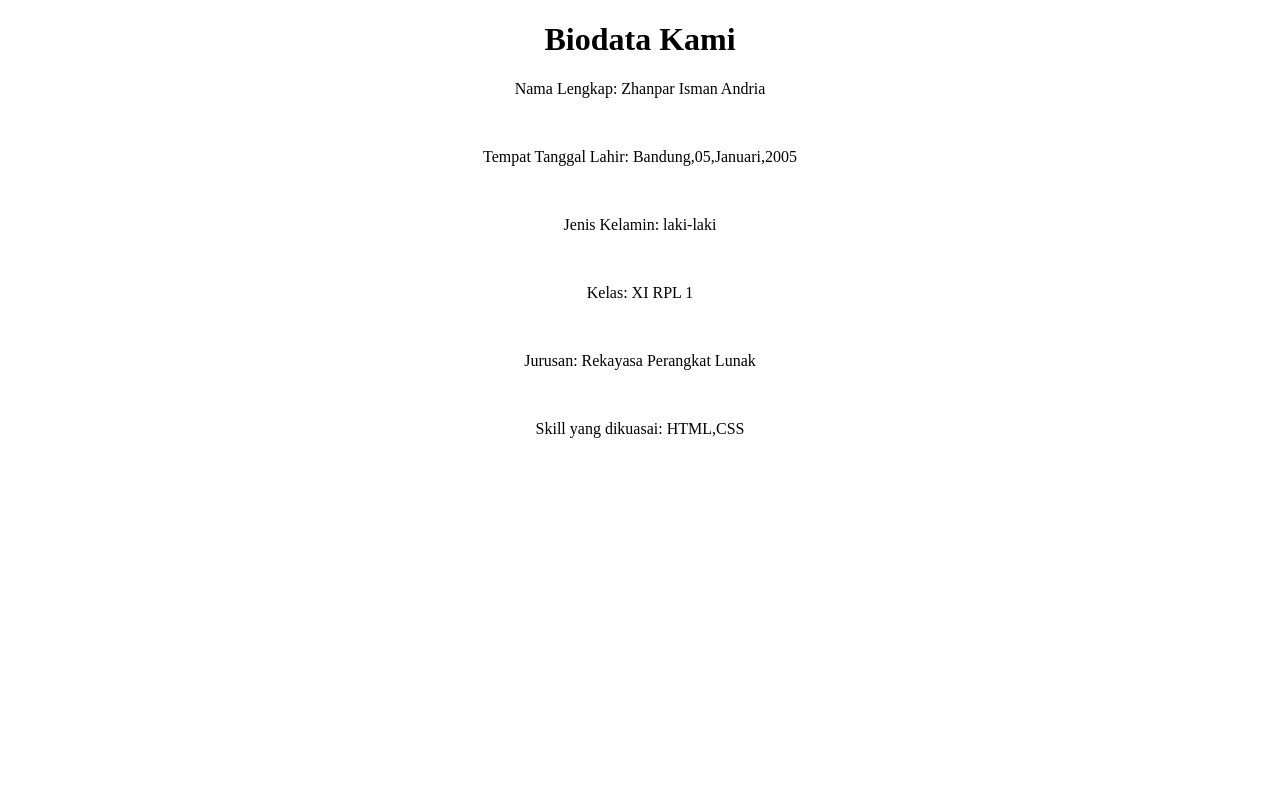
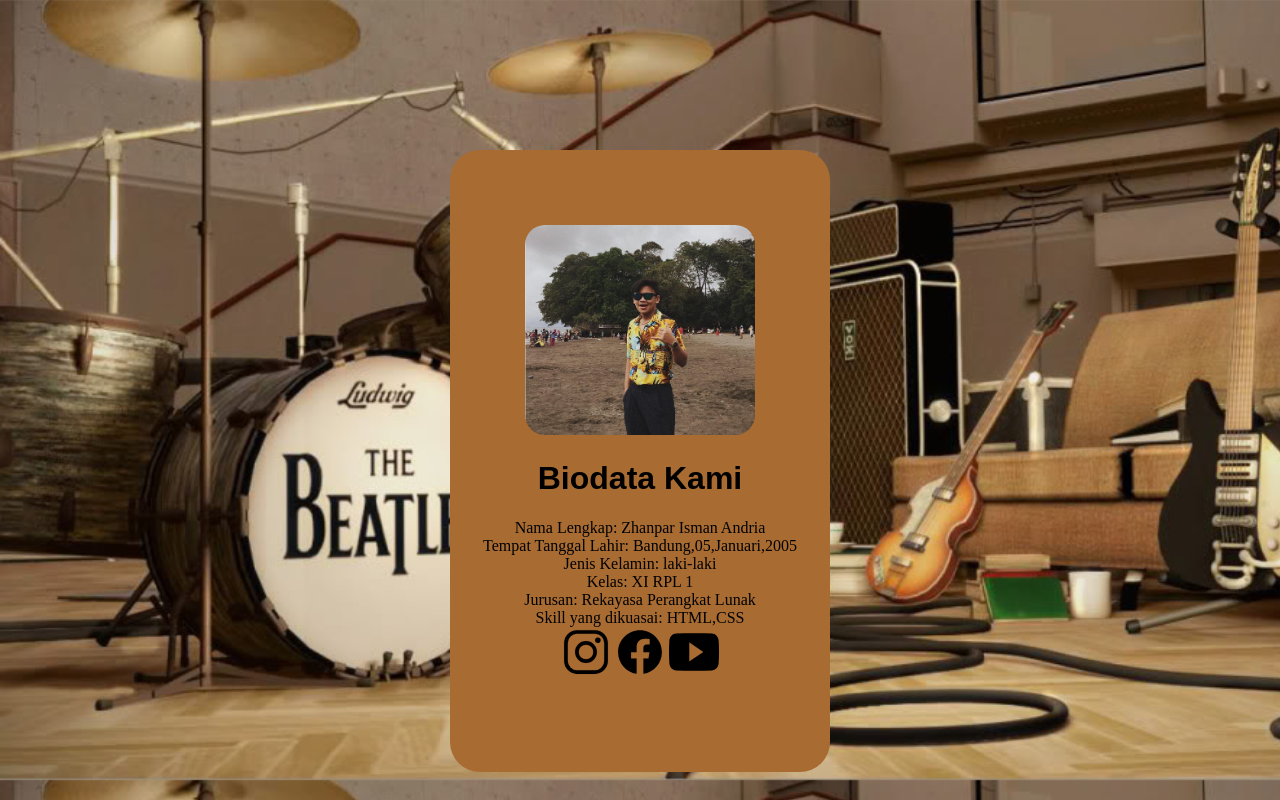
Before and after one commit to Zhanpar789/biodata, a plain HTML site: page index.html in a window 1280 px wide. Drawn offline with nearby package versions, Linux system fonts and the light colour scheme.

Commit message:
tambah css

```diff
--- a/index.html
+++ b/index.html
@@ -2,22 +2,28 @@
 <html>
 <head>
 	<title>Biodata Kami</title>
+	<link rel="stylesheet" type="text/css" href="style.css">
 </head>
 <body>
+	<div class="kotak">
 <center>
-	<h1>Biodata Kami</h1>
-	<p>Nama Lengkap: Zhanpar Isman Andria</p>
-	<br>
-	<p>Tempat Tanggal Lahir: Bandung,05,Januari,2005</p>
-	<br>
-	<p>Jenis Kelamin: laki-laki</p>
-	<br>
-	<p>Kelas: XI RPL 1</p>
-	<br>
-	<p>Jurusan: Rekayasa Perangkat Lunak</p>
-	<br>
-	<p>Skill yang dikuasai: HTML,CSS</p>
-	<br>
+	<img src="poto.png" width="230" height="210" class="poto">
+	<h1 style="font-family: sans-serif;">Biodata Kami</h1>
+	<p>Nama Lengkap: Zhanpar Isman Andria<br>
+	Tempat Tanggal Lahir: Bandung,05,Januari,2005<br>
+	Jenis Kelamin: laki-laki<br>
+	Kelas: XI RPL 1<br>
+	Jurusan: Rekayasa Perangkat Lunak<br>
+	Skill yang dikuasai: HTML,CSS<br>
+	<a href="https://www.instagram.com/zhanpare_/"><ion-icon class="ig" name="logo-instagram"></ion-icon></a>
+	<a href=""><ion-icon class="fb" name="logo-facebook"></ion-icon></a>
+	<a href=""><ion-icon class="yt" name="logo-youtube"></ion-icon></a>
+
+
+</p>
 </center>
+</div>
+<script type="module" src="https://unpkg.com/ionicons@5.5.2/dist/ionicons/ionicons.esm.js"></script>
+<script nomodule src="https://unpkg.com/ionicons@5.5.2/dist/ionicons/ionicons.js"></script>
 </body>
 </html>
--- /dev/null
+++ b/style.css
@@ -0,0 +1,50 @@
+body{
+	background-image: url(wallpaper.jpg);
+	background-size: cover;
+}
+
+.kotak{
+	background-color: #a86b32;
+	margin-left: 35%;
+	margin-right: 35%;
+	margin-top: 150px;
+	padding-right: 20px;
+	padding-left: 20px;
+	padding-top: 75px;
+	padding-bottom: 75px;
+	border-radius: 30px;
+}
+.poto{
+	border-radius: 20px;
+}
+.ig{
+	width: 50px;
+	height: 50px;
+	color: black;
+	transition: 0.2s;
+}
+
+.ig:hover{
+	width: 75px;
+	height: 75px;
+}
+.fb{
+	width: 50px;
+	height: 50px;
+	color: black;
+	transition: 0.2s;
+}
+.fb:hover{
+	width: 75px;
+	height: 75px;
+}
+.yt{
+	width: 50px;
+	height: 50px;
+	color: black;
+	transition: 0.2s;
+}
+.yt:hover{
+	width: 75px;
+	height: 75px;
+}
```
Also changed, not shown: poto.png (added), wallpaper.jpg (added).
